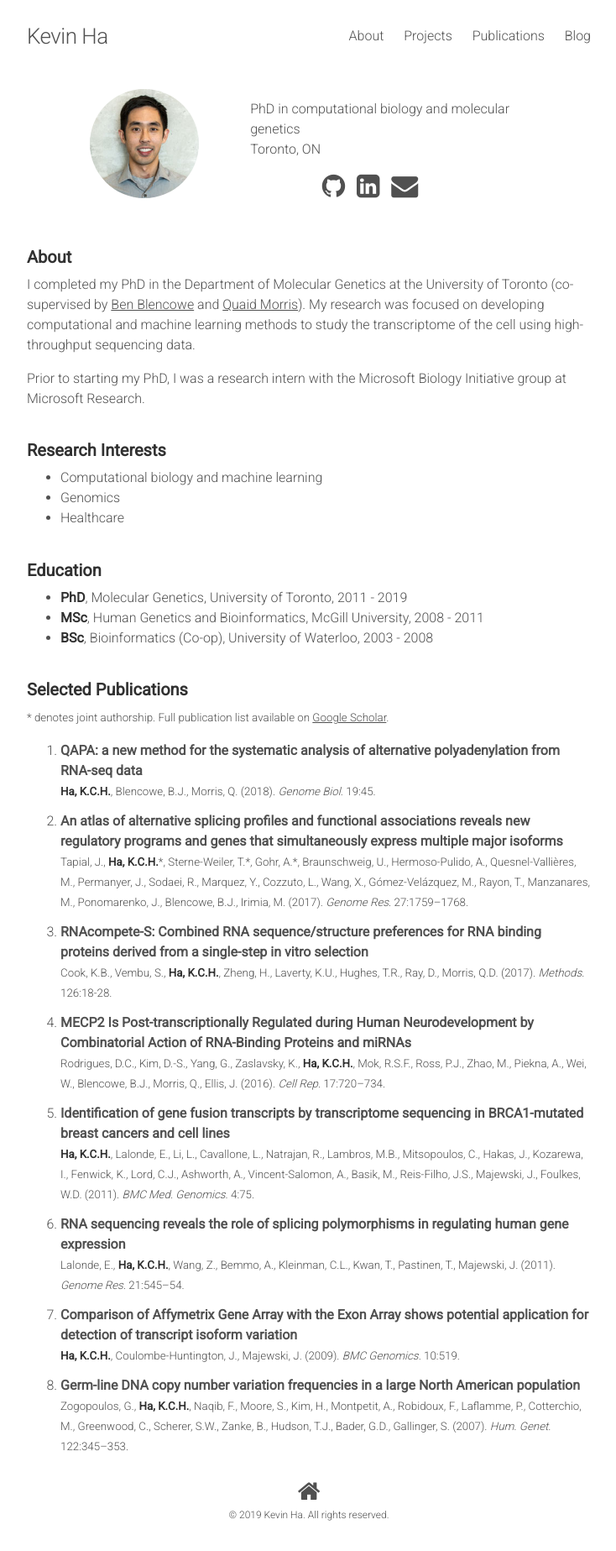
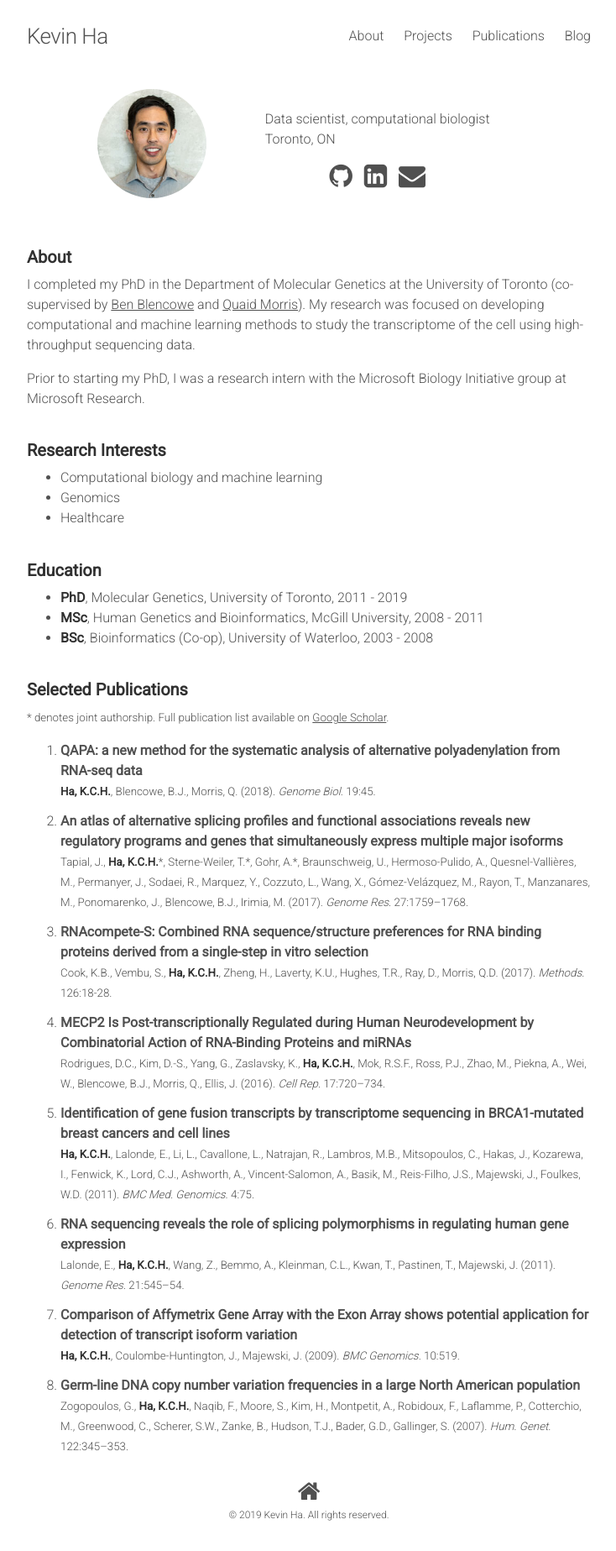
Before and after one commit to kcha/kcha.github.io, a Jekyll site: the page built from index.md, in a window 1280 px wide. Shown: the whole page at 84% size, without its empty margins (272-1006 px from the left). Built offline with Jekyll 4.4.1, drawn with Linux system fonts in a browser that asks for light colours; nearby versions of some CDN libraries.

Commit message:
Update config

```diff
--- a/_config.yml
+++ b/_config.yml
@@ -24,7 +24,7 @@ author:
   email:             k.ha@mail.utoronto.ca
   url:               https://kcha.github.io
   avatar:            "assets/images/avatar.jpg"
-  title:             "PhD in computational biology and molecular genetics"
+  title:             "Data scientist, computational biologist"
   location:          "Toronto, ON"
 
 # Custom variables
```
